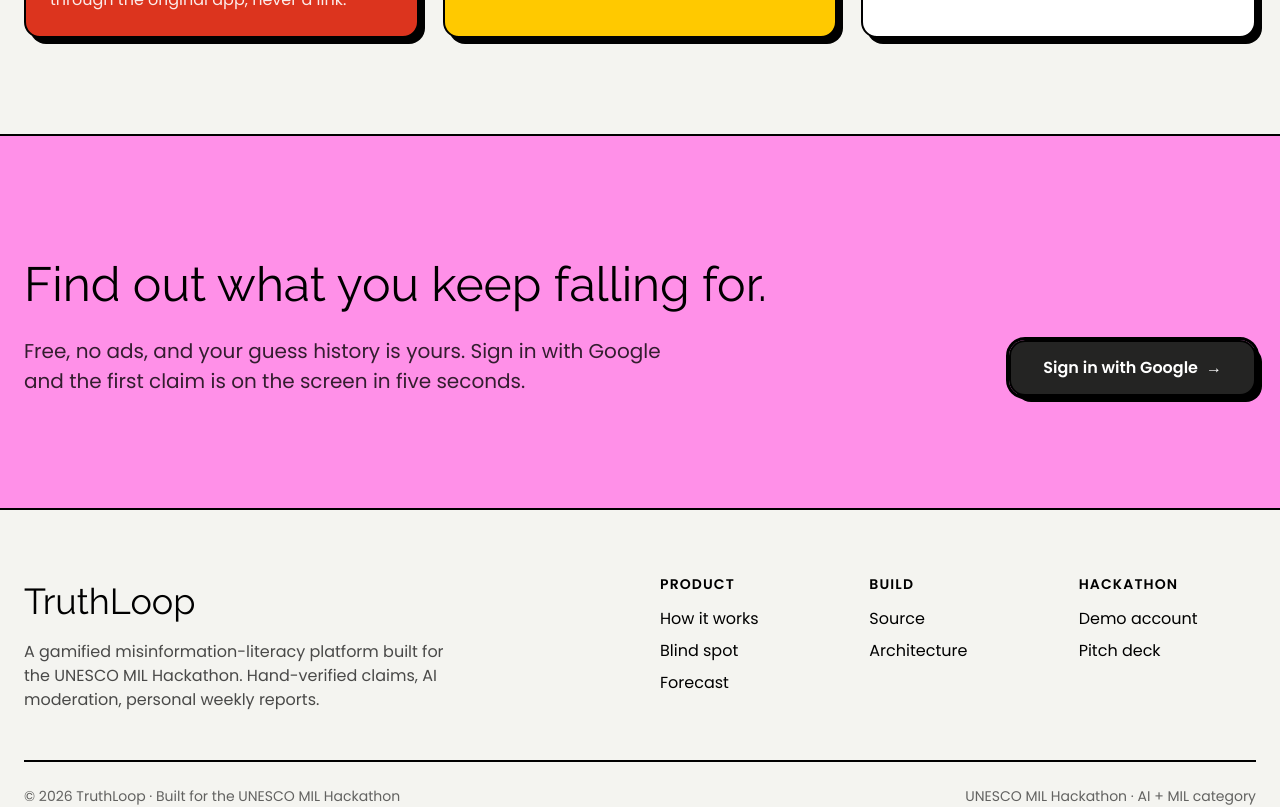
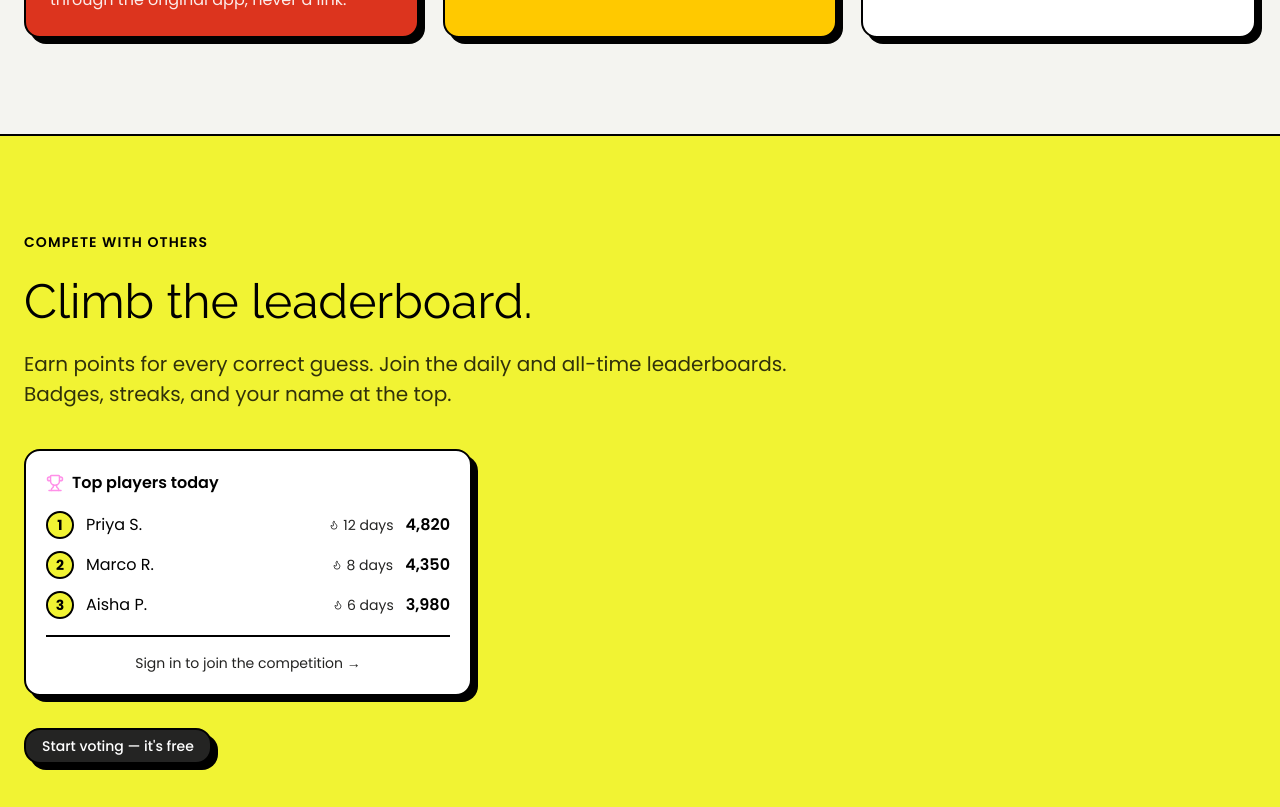
Before and after one commit to nischal0x01/truthloop, a React (Vite) app in the folder app/: page / in a window 1280 px wide. Shown: the part 3600-4407 px from the top of the page. Built offline with nearby package versions, Linux system fonts and the light colour scheme; no server answers.

Commit message:
filtering with category

```diff
--- a/app/src/App.tsx
+++ b/app/src/App.tsx
@@ -20,7 +20,7 @@
  *   - Avoids the redirect chain (auth → /feed → /) that caused the nav flicker.
  */
 
-import { BrowserRouter, Routes, Route, Navigate, useLocation, useParams } from 'react-router-dom';
+import { BrowserRouter, Routes, Route, Navigate, useLocation, useParams, useNavigate } from 'react-router-dom';
 import { Loader2 } from 'lucide-react';
 import { Nav } from '@/components/landing/nav';
 import { Hero } from '@/components/landing/hero';
@@ -28,6 +28,7 @@
 import { LoopSteps } from '@/components/landing/loop-steps';
 import { BlindSpot } from '@/components/landing/blind-spot';
 import { Forecast } from '@/components/landing/forecast';
+import { LeaderboardPreview } from '@/components/landing/leaderboard-preview';
 import { CTA } from '@/components/landing/cta';
 import { Footer } from '@/components/landing/footer';
 import { ProtectedRoute } from '@/components/auth/ProtectedRoute';
@@ -49,6 +50,7 @@
       <LoopSteps />
       <BlindSpot />
       <Forecast />
+      <LeaderboardPreview />
       <CTA />
     </main>
     <Footer />
@@ -60,6 +62,7 @@
 function RootRoute({ claimId }: { claimId?: string }) {
   const { status } = useAuth();
   const location = useLocation();
+  const navigate = useNavigate();
 
   // While we don't yet know who's signed in, render a tiny neutral loader
   // so the user never sees the marketing landing flash in for a second
@@ -77,6 +80,13 @@
   }
 
   if (status === 'authenticated') {
+    // Check for post-OAuth redirect destination (set by ProtectedRoute before redirecting to signin)
+    const redirectTo = sessionStorage.getItem('authRedirectTo');
+    if (redirectTo) {
+      sessionStorage.removeItem('authRedirectTo');
+      navigate(redirectTo, { replace: true });
+      return null;
+    }
     // Preserve search params (e.g. ?welcome=true from OAuth callback)
     return <Feed initialSearch={location.search} selectedClaimId={claimId} />;
   }
--- a/app/src/components/auth/ProtectedRoute.tsx
+++ b/app/src/components/auth/ProtectedRoute.tsx
@@ -34,7 +34,9 @@
   }
 
   if (status === 'unauthenticated') {
-    return <Navigate to="/signin" replace state={{ from: location.pathname }} />;
+    // Store the destination so we can redirect back after OAuth completes
+    sessionStorage.setItem('authRedirectTo', location.pathname);
+    return <Navigate to="/signin" replace />;
   }
 
   return <Outlet />;
--- /dev/null
+++ b/app/src/components/landing/leaderboard-preview.tsx
@@ -0,0 +1,80 @@
+/**
+ * LeaderboardPreview — shown on landing page for logged-out users.
+ * Teaches the leaderboard feature with a mini preview of top ranks.
+ * No auth required.
+ */
+import { Link } from 'react-router-dom';
+import { Trophy, Flame } from 'lucide-react';
+import { Button } from '@/components/ui/button';
+
+/* ── Dummy preview data ── */
+const previewData = [
+  { rank: 1, name: 'Priya S.', points: 4820, streak: '12 days' },
+  { rank: 2, name: 'Marco R.', points: 4350, streak: '8 days' },
+  { rank: 3, name: 'Aisha P.', points: 3980, streak: '6 days' },
+];
+
+export function LeaderboardPreview() {
+  return (
+    <section
+      id="leaderboard-preview"
+      aria-labelledby="leaderboard-h"
+      className="border-b-2 border-black bg-yellow"
+    >
+      <div className="mx-auto max-w-7xl px-6 py-16 md:py-24">
+        <div className="flex flex-col gap-3 md:max-w-3xl">
+          <p className="text-label-small font-semibold uppercase tracking-[0.08em] text-foreground">
+            Compete with others
+          </p>
+          <h2
+            id="leaderboard-h"
+            className="font-display text-display-large text-foreground"
+            style={{ minWidth: 0, overflowWrap: 'anywhere' }}
+          >
+            Climb the leaderboard.
+          </h2>
+          <p className="text-body-large text-foreground/80">
+            Earn points for every correct guess. Join the daily and all-time leaderboards.
+            Badges, streaks, and your name at the top.
+          </p>
+        </div>
+
+        {/* Mini preview */}
+        <div className="mt-10 max-w-md">
+          <div className="rounded-lg border-2 border-black bg-card p-5 shadow-hard">
+            <div className="mb-4 flex items-center gap-2">
+              <Trophy size={18} className="text-pink-accent" />
+              <span className="text-label font-semibold">Top players today</span>
+            </div>
+            <div className="space-y-3">
+              {previewData.map((entry) => (
+                <div key={entry.rank} className="flex items-center gap-3">
+                  <span className="flex size-7 items-center justify-center rounded-full bg-yellow border-2 border-black text-label-small font-bold">
+                    {entry.rank}
+                  </span>
+                  <span className="flex-1 text-label truncate">{entry.name}</span>
+                  <span className="flex items-center gap-1 text-label-small text-muted-foreground">
+                    <Flame size={10} /> {entry.streak}
+                  </span>
+                  <span className="text-label font-semibold">{entry.points.toLocaleString()}</span>
+                </div>
+              ))}
+            </div>
+            <div className="mt-4 pt-4 border-t-2 border-black">
+              <p className="text-label-small text-muted-foreground text-center">
+                Sign in to join the competition →
+              </p>
+            </div>
+          </div>
+        </div>
+
+        {/* CTA */}
+        <div className="mt-8">
+          <Button asChild className="bg-dark-panel text-white border-2 border-black rounded-lg shadow-hard hover-lift">
+            <Link to="/signup">Start voting — it&apos;s free</Link>
+          </Button>
+        </div>
+      </div>
+    </section>
+  );
+}
--- a/app/src/pages/Feed.tsx
+++ b/app/src/pages/Feed.tsx
@@ -20,7 +20,7 @@
 
 /* Hallmark · pre-emit critique: P5 H5 E5 S5 R5 V4 */
 
-import { useEffect, useMemo } from 'react';
+import { useEffect, useMemo, useState } from 'react';
 import { Link, useNavigate, useSearchParams } from 'react-router-dom';
 import { useQuery, useMutation, useQueryClient } from '@tanstack/react-query';
 import { AnimatePresence, motion } from 'motion/react';
@@ -37,8 +37,10 @@
 import {
   claimKeys,
   claimsApi,
+  CATEGORY_META,
   type Claim,
   type ClaimVerdict,
+  type ClaimCategory,
   type UserGuessMap,
 } from '@/lib/claims';
 
@@ -57,6 +59,7 @@
   const { user, signOut } = useAuth();
   const navigate = useNavigate();
   const [searchParams, setSearchParams] = useSearchParams();
+  const [selectedCategory, setSelectedCategory] = useState<ClaimCategory | null>(null);
   const isWelcome = searchParams.get('welcome') === 'true';
   const qc = useQueryClient();
 
@@ -127,15 +130,22 @@
   /* ── Reorder: first unvoted on top (featured), rest unvoted, then voted ── */
   const orderedClaims = useMemo(() => {
     if (claims.length === 0) return [] as Claim[];
+    let filtered = claims;
+
+    // Apply category filter
+    if (selectedCategory) {
+      filtered = claims.filter((c) => c.category === selectedCategory);
+    }
+
     const unvoted: Claim[] = [];
     const voted: Claim[] = [];
-    for (const c of claims) {
+    for (const c of filtered) {
       if (guesses[c.id]) voted.push(c);
       else unvoted.push(c);
     }
     return [...unvoted, ...voted];
     // eslint-disable-next-line react-hooks/exhaustive-deps
-  }, [claimsQuery.data, guessesQuery.data]);
+  }, [claimsQuery.data, guessesQuery.data, selectedCategory]);
 
   const featuredId = orderedClaims[0] && !guesses[orderedClaims[0].id]
     ? orderedClaims[0].id
@@ -215,12 +225,6 @@
             >
               Leaderboard
             </Link>
-            <a
-              href="#forecast"
-              className="text-label text-foreground hover:underline underline-offset-4"
-            >
-              Scam Forecast
-            </a>
           </nav>
 
           {/* Right side */}
@@ -338,6 +342,37 @@
                 />
               </div>
             )}
+
+            {/* Category filter bar */}
+            <div className="mt-5 flex flex-wrap gap-2">
+              <button
+                type="button"
+                onClick={() => setSelectedCategory(null)}
+                className={`rounded-lg border-2 border-black px-3 py-1.5 text-label-small font-medium transition-all hover-lift ${
+                  selectedCategory === null
+                    ? 'bg-black text-white shadow-hard-sm'
+                    : 'bg-card text-foreground shadow-hard-sm'
+                }`}
+              >
+                All
+              </button>
+              {Object.entries(CATEGORY_META).map(([key, meta]) => {
+                const cat = key as ClaimCategory;
+                const isActive = selectedCategory === cat;
+                return (
+                  <button
+                    key={key}
+                    type="button"
+                    onClick={() => setSelectedCategory(isActive ? null : cat)}
+                    className={`rounded-lg border-2 border-black px-3 py-1.5 text-label-small font-medium transition-all hover-lift ${meta.bg} ${meta.ink} ${
+                      isActive ? 'ring-2 ring-black ring-offset-2' : 'shadow-hard-sm'
+                    }`}
+                  >
+                    {meta.icon} {meta.label}
+                  </button>
+                );
+              })}
+            </div>
           </div>
 
           {/* Error state */}
--- a/app/src/pages/Leaderboard.tsx
+++ b/app/src/pages/Leaderboard.tsx
@@ -5,8 +5,9 @@
 
 import { Link } from 'react-router-dom';
 import { motion } from 'motion/react';
-import { Trophy, Medal, TrendingUp, Flame } from 'lucide-react';
+import { Trophy, Medal, TrendingUp, Flame, ArrowLeft } from 'lucide-react';
 import { UserAvatar } from '@/components/auth/UserAvatar';
+import { Button } from '@/components/ui/button';
 import { useAuth } from '@/contexts/auth-context';
 
 /* ── Dummy data ── */
@@ -135,14 +136,14 @@
       {/* Top bar */}
       <header className="sticky top-0 z-50 border-b-2 border-black bg-background">
         <div className="mx-auto flex max-w-3xl items-center justify-between gap-4 px-6 py-4">
-          <Link
-            to="/"
-            className="font-sans text-label font-semibold tracking-[-0.02em]"
-          >
-            ← Back to Claims
-          </Link>
+          <Button variant="ghost" size="sm" asChild className="border-2 border-black rounded-lg hover-lift">
+            <Link to="/" className="flex items-center gap-2">
+              <ArrowLeft size={16} />
+              Claims
+            </Link>
+          </Button>
           <h1 className="font-display text-heading-2 font-semibold">Leaderboard</h1>
-          <div className="w-24" />
+          <div className="w-28" />
         </div>
       </header>
 
```
